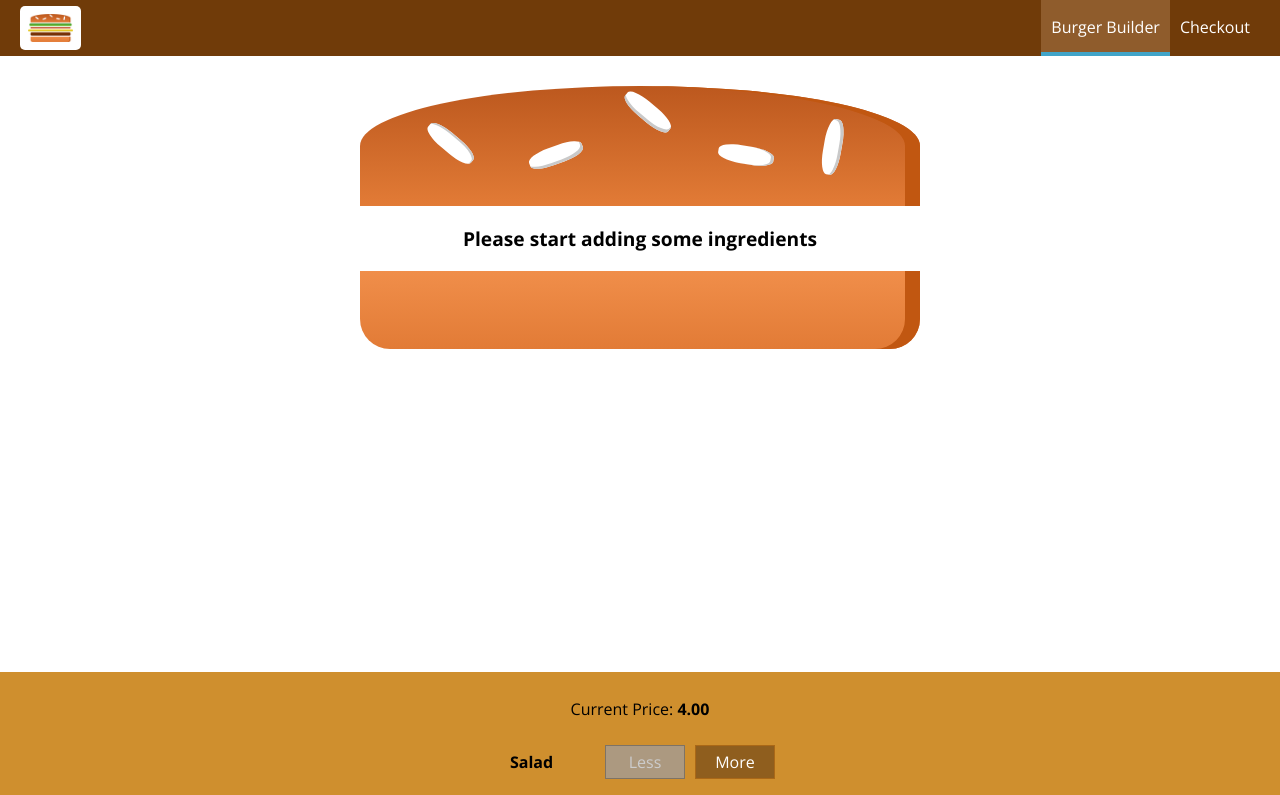
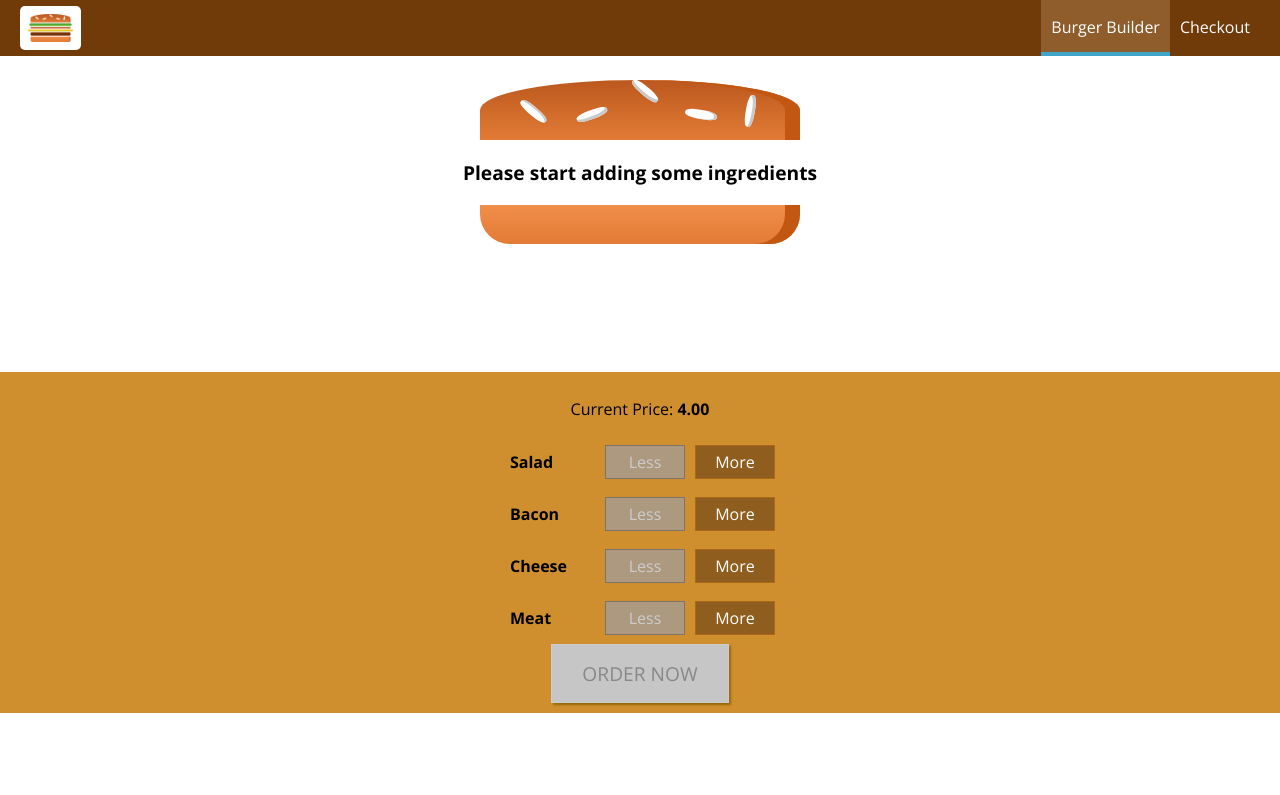
Before and after one commit to nwkwok/React, a React (Create React App) app in the folder burger-builder/: page / in a window 1280 px wide. Shown: the top 795 px of the page. Built offline with nearby package versions, Linux system fonts and the light colour scheme.

Commit message:
fix burger div height

```diff
--- a/burger-builder/src/components/Burger/Burger.module.css
+++ b/burger-builder/src/components/Burger/Burger.module.css
@@ -25,7 +25,7 @@
 
 @media (min-width:1000px) and (min-height:700px) {
     .Burger {
-        width: 700px;
-        height: 600px;
+        width: 400px;
+        height: 300px;
     }
 }
```
